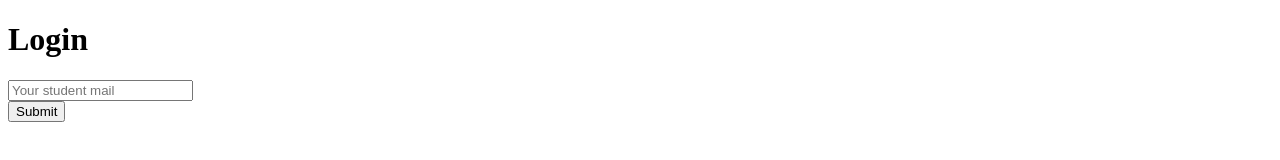
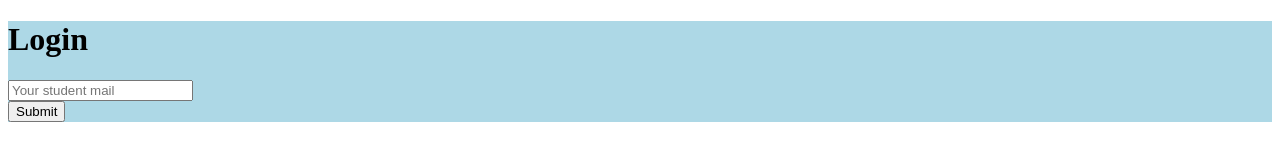
Before and after one commit to Nico2d/profesorek-frontend, a Gatsby site in the folder frontend/: page / in a window 1280 px wide. Built offline with nearby package versions, Linux system fonts and the light colour scheme; Gatsby itself is replaced by a stand-in of ours.

Commit message:
dodanie styled components, rozpczęcie uczenia się styled components

```diff
--- a/frontend/gatsby-config.js
+++ b/frontend/gatsby-config.js
@@ -7,7 +7,6 @@
 module.exports = {
   /* Your site config here */
   plugins: [
-    'gatsby-plugin-styled-components',
     {
       resolve: 'gatsby-source-strapi',
       options: {
--- a/frontend/src/components/login_component.js
+++ b/frontend/src/components/login_component.js
@@ -1,13 +1,26 @@
 import React from "react"
-import styled from 'styled-components'
+import styled, {createGlobalStyle} from "styled-components"
+
+const GlobalStyle = createGlobalStyle`
+body{
+    font-family: 'Times New Roman';
+}
+`;
+
+const StyledWrapper = styled.div`
+    height = 45vh;
+    background: lightblue;
+    box-sizing: border-box;
+
+`;
 
 const Login = () => {
-    return <div>
+    return <StyledWrapper>
                 <h1>Login</h1>
                 <input type="email" name="mail input" placeholder="Your student mail"/>
                 <br/>
                 <input type="submit" name="submit login"/>
-           </div>
+           </StyledWrapper>
 
 }
 
--- a/frontend/src/pages/index.js
+++ b/frontend/src/pages/index.js
@@ -1,6 +1,5 @@
 import React from "react"
 import {Link, graphql} from "gatsby"
-import Test from "../components/login_component"
 import Login from "../components/login_component"
 
 export default function Main() {
```
